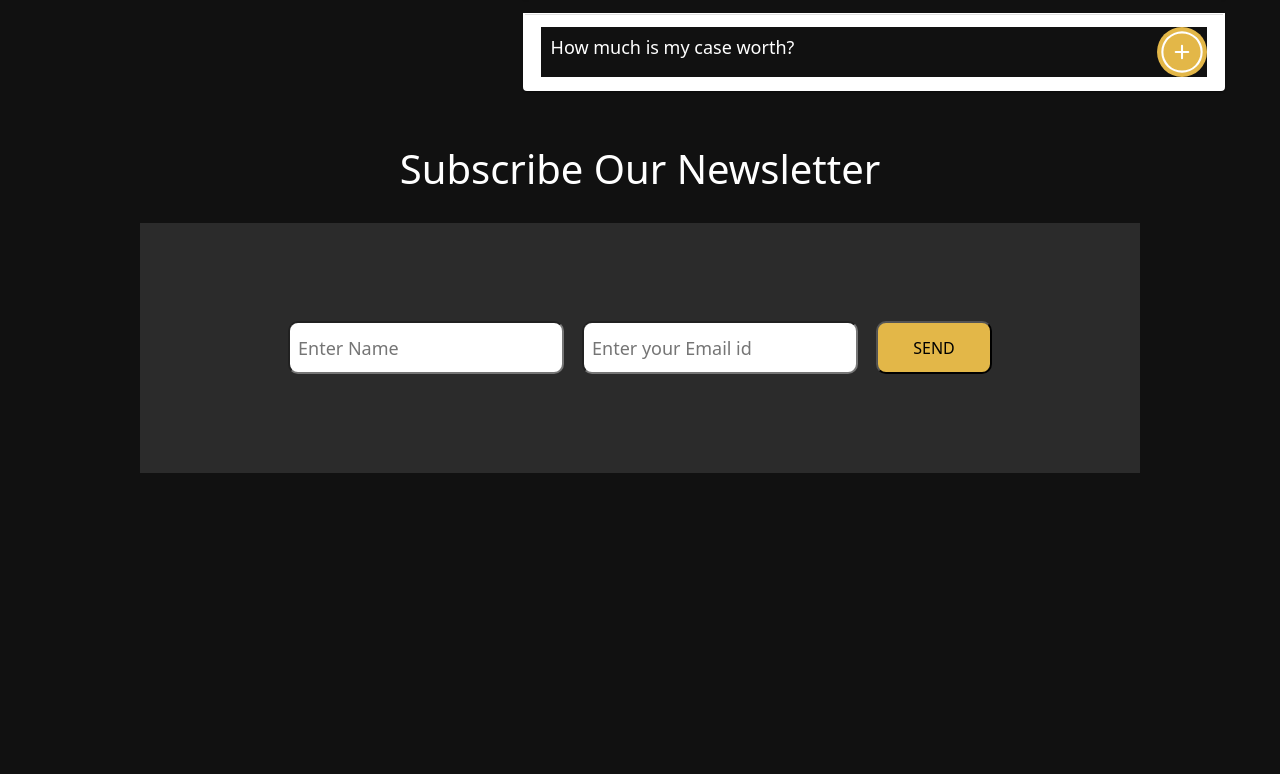
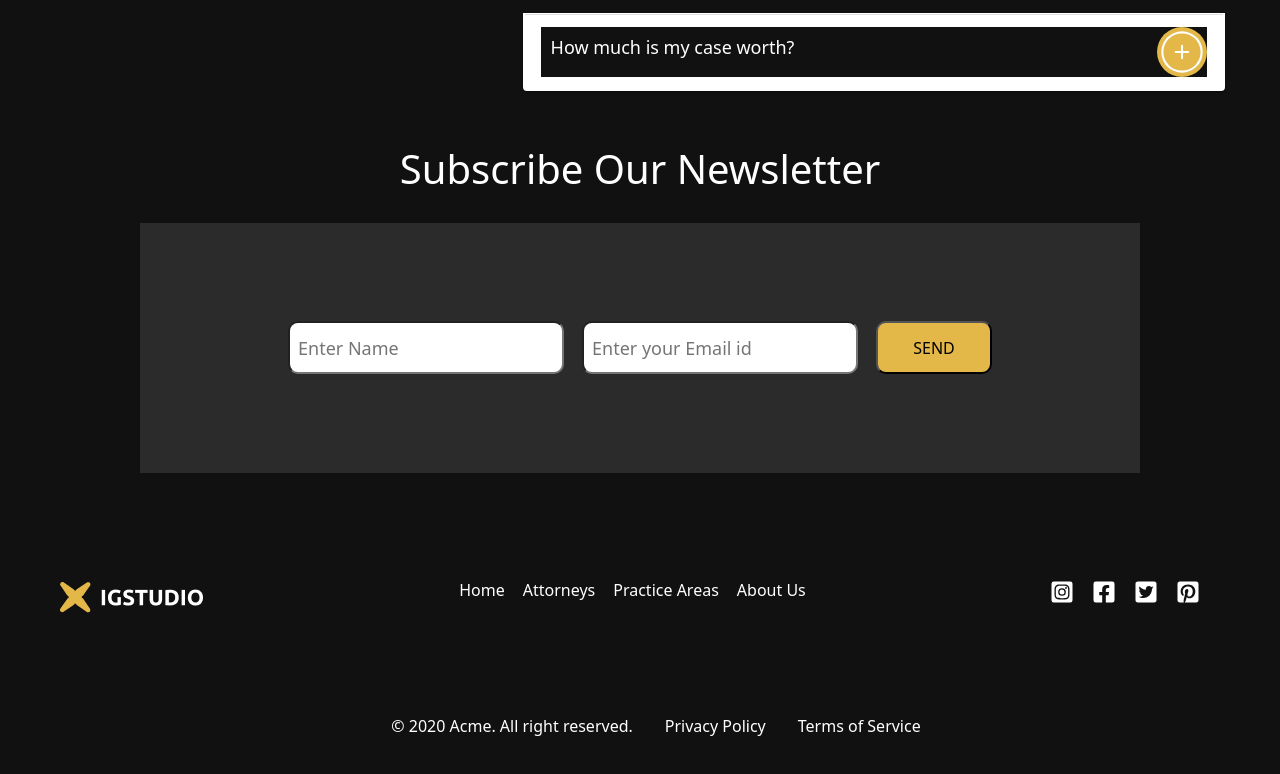
Before and after one commit to Ashwinumbarkar20/LawFirm, a React (Vite) app: page / in a window 1280 px wide. Shown: the part 3516-4290 px from the top of the page. Before the commit the page ends 3998 px from the top, so only its background shows below. Built offline with nearby package versions, Linux system fonts and the light colour scheme.

Commit message:
footer-section

```diff
--- a/src/App.jsx
+++ b/src/App.jsx
@@ -9,6 +9,7 @@ import Practices from './Component/Practices/Practices'
 import Teamsection from './Component/Team/Teamsection'
 import Faq from './Component/FAQ/Faq'
 import News from './Component/Newsletter/News'
+import Footer from './Component/Footer/Footer'
 function App() {
 
 
@@ -22,6 +23,7 @@ function App() {
 <Teamsection/>
 <Faq/>
 <News/>
+<Footer/>
     </>
   )
 }
--- /dev/null
+++ b/src/Component/Footer/Footer.jsx
@@ -0,0 +1,45 @@
+import React from 'react'
+import styles from './Footer.module.css'
+import logo from '../../assets/FirmLogo.png'
+import { FaInstagramSquare } from "react-icons/fa";
+import { FaFacebookSquare } from "react-icons/fa";
+import { FaTwitterSquare } from "react-icons/fa";
+import { FaPinterestSquare } from "react-icons/fa";
+export default function Footer() {
+  return (
+    <>
+        <div className={`${styles.mainDiv}`}>
+            <nav className={`${styles.mainnav}`}>
+                <div className={`${styles.logo}`}>
+                <img src={logo} alt="Logo" />
+                </div>
+                <div className={`${styles.Menu}`}>
+                    <ul className={`${styles.Menulist}`}>
+                        <li>Home</li>
+                        <li>Attorneys</li>
+                        <li>Practice Areas </li>
+                        <li>About Us</li>
+                    </ul>
+                </div>
+                <div className={`${styles.logodiv}`}>
+                    <ul className={`${styles.logolist}`}>
+                        <li><FaInstagramSquare color='red'/></li>
+                        <li><FaFacebookSquare /></li>
+                        <li><FaTwitterSquare /></li>
+                        <li><FaPinterestSquare /></li>
+
+                    </ul>
+                </div>
+            </nav>
+         </div>
+         <div className={`${styles.footerDiv}`}>
+            <ul>
+                <li>© 2020 Acme. All right reserved.</li>
+                <li>Privacy Policy</li>
+                <li>Terms of Service</li>
+
+            </ul>
+         </div>
+    </>
+  )
+}
--- /dev/null
+++ b/src/Component/Footer/Footer.module.css
@@ -0,0 +1,45 @@
+.mainDiv{
+    max-width: 1200px;
+    margin: 0 auto;
+    padding: 20px;;
+
+}
+.mainnav{
+    margin-top: 50px;
+    display: flex;
+    flex-direction: row;
+    justify-content:space-between;
+    align-items: center;
+    gap:18px;
+}
+.mainnav .Menu ul{
+    display: flex;
+    flex-direction: row;
+    justify-content:space-between;
+    align-items: center;
+    gap:18px;
+    list-style-type: none;
+    cursor: pointer;
+}
+
+.logodiv ul{
+    display: flex;
+    list-style-type: none;
+    flex-direction: row;
+    justify-content:space-between;
+    gap:18px;
+    cursor: pointer;
+    padding: 20px;
+    font-size: 24px;
+
+
+}
+.footerDiv ul{
+    display: flex;
+    justify-content: center;
+    align-items: center;
+    gap:32px;
+    cursor: pointer;
+    list-style-type: none;
+    margin: 50px;
+}
--- a/src/Component/Newsletter/News.module.css
+++ b/src/Component/Newsletter/News.module.css
@@ -42,4 +42,5 @@ width: 1000px;
 
     background: rgba(71, 71, 71, 0.50);
     width: 1000px;
+    border-radius: 50%;;
 }
```
